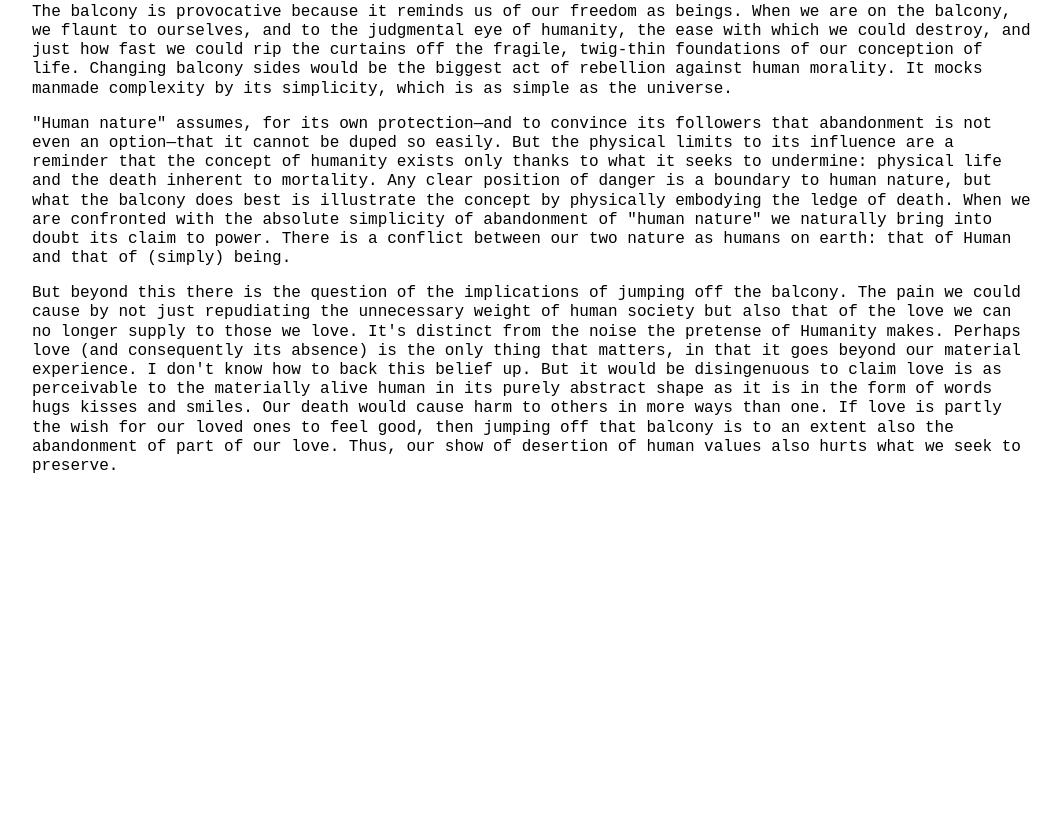
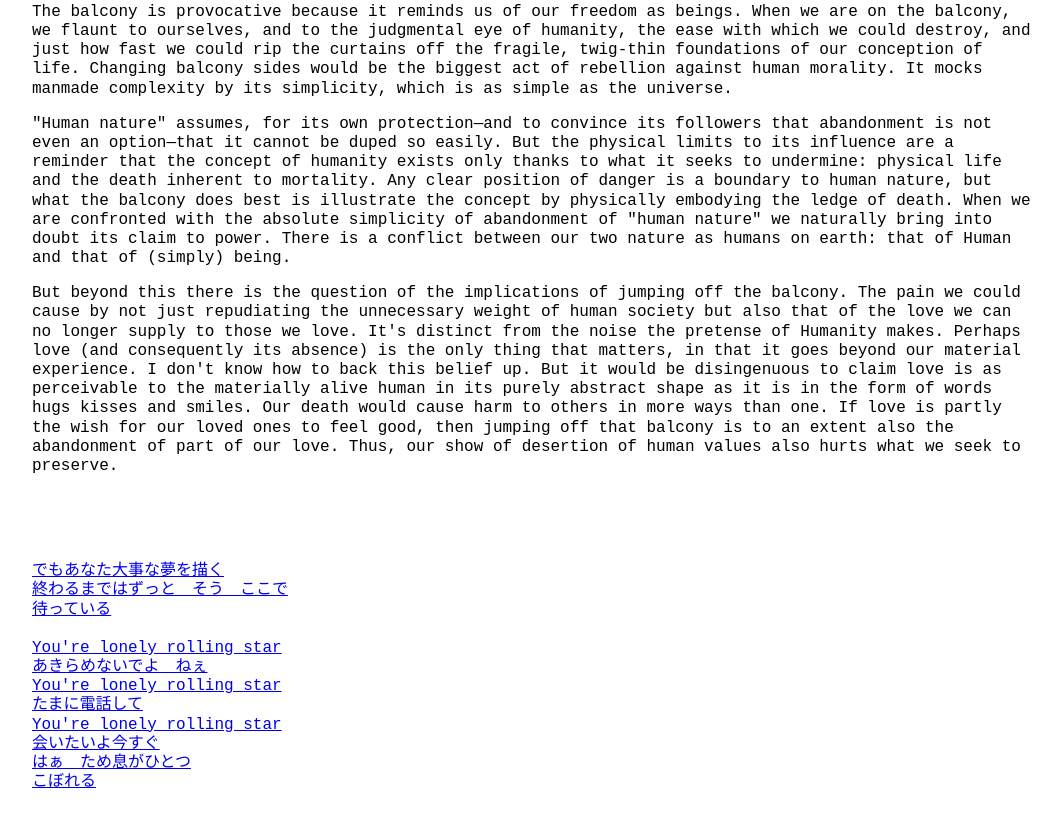
Before and after one commit to chilicrisp/chilicrisp, a plain HTML site: page index.html in a window 1280 px wide. Shown: the part 988-1814 px from the top of the page, without its empty margins (104-1165 px from the left). Before the commit the page ends 1616 px from the top, so only its background shows below. Drawn offline with Linux system fonts and the light colour scheme.

Commit message:
Update index.html

```diff
--- a/index.html
+++ b/index.html
@@ -18,8 +18,8 @@ body {padding: 10vw;}
 <p>29 feb 2020</p>
 <p>One of the things that makes the idea of death so hard to confront and almost a personal offense to the living is that in acknowledging death one must acknowledge the limits to their individuality and the truth that their existence is in many respects no more than a cog in the great, endlessly rotating wheel of living. Death represents the disappearance of our consciousness, which, by separating inside and outside realities, “proves” our individuality. If we accept death, then on some level we also accept that everything I consider unique to me won’t be forever mine, since I am just another cold piece of a biological cycle, fundamentally indifferent to human experience and one’s sense of “self”. Accepting death is the acceptance of the fundamental void and worthlessness of the soul and of the conscience, for they do not exist beyond the illusion of our mind, and hence the meaninglessness of what we know as “living”. Accepting death is accepting that the meaning I gave to things may not have any currency outside the sandbox of my imagination. And that none of "me" holds permanent value, and that “I” (that name encapsulating the experience of meaningful life, by which I separate myself from the cold, meaningless world of biological fact) might not even exist.</p>
 <p>Yet, if living holds no meaning beyond our personal consciousness, then life is no more than death -- and hence, death is no worse than living.</p>
-<br><br>
-<br><h2>THE BALCONY</h2>
+<br><br><br>
+<h2>THE BALCONY</h2>
 <p>28 july 2020</p>
 <p>I've been eyeing the balcony for some time now.</p>
 <p>On one side there is mortal domesticity, on the other, freefall.</p>
@@ -28,4 +28,6 @@ body {padding: 10vw;}
 <p>The balcony is provocative because it reminds us of our freedom as beings. When we are on the balcony, we flaunt to ourselves, and to the judgmental eye of humanity, the ease with which we could destroy, and just how fast we could rip the curtains off the fragile, twig-thin foundations of our conception of life. Changing balcony sides would be the biggest act of rebellion against human morality. It mocks manmade complexity by its simplicity, which is as simple as the universe.</p>
 <p>"Human nature" assumes, for its own protection—and to convince its followers that abandonment is not even an option—that it cannot be duped so easily. But the physical limits to its influence are a reminder that the concept of humanity exists only thanks to what it seeks to undermine: physical life and the death inherent to mortality. Any clear position of danger is a boundary to human nature, but what the balcony does best is illustrate the concept by physically embodying the ledge of death. When we are confronted with the absolute simplicity of abandonment of "human nature" we naturally bring into doubt its claim to power. There is a conflict between our two nature as humans on earth: that of Human and that of (simply) being.</p>
 <p>But beyond this there is the question of the implications of jumping off the balcony. The pain we could cause by not just repudiating the unnecessary weight of human society but also that of the love we can no longer supply to those we love. It's distinct from the noise the pretense of Humanity makes. Perhaps love (and consequently its absence) is the only thing that matters, in that it goes beyond our material experience. I don't know how to back this belief up. But it would be disingenuous to claim love is as perceivable to the materially alive human in its purely abstract shape as it is in the form of words hugs kisses and smiles. Our death would cause harm to others in more ways than one. If love is partly the wish for our loved ones to feel good, then jumping off that balcony is to an extent also the abandonment of part of our love. Thus, our show of desertion of human values also hurts what we seek to preserve.</p>
+<br><br><br>
+<p><a href="https://www.youtube.com/watch?v=7_QydNXI_ok">でもあなた大事な夢を描く<br>終わるまではずっと　そう　ここで<br>待っている<br><br>You're lonely rolling star<br>あきらめないでよ　ねぇ<br>You're lonely rolling star<br>たまに電話して<br>You're lonely rolling star<br>会いたいよ今すぐ<br>はぁ　ため息がひとつ<br>こぼれる</a></p>
 </html>
```
